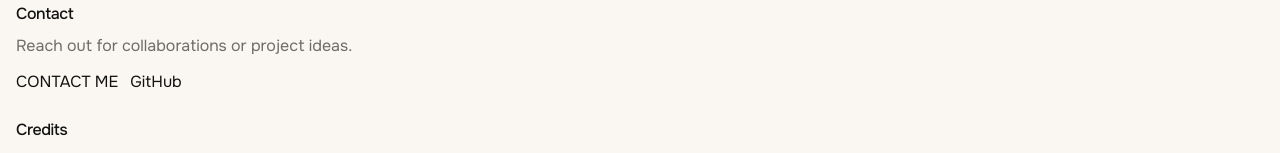
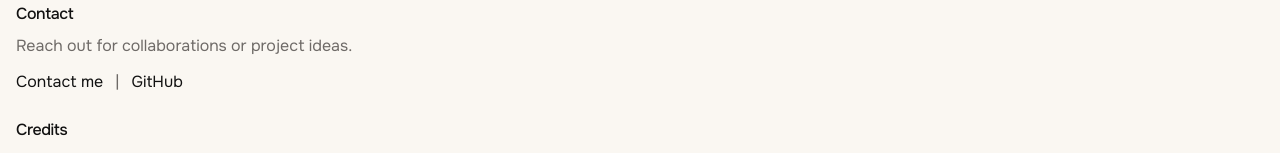
Before and after one commit to Yohvnn/my-onepage-website, a Vue app: page /about in a window 1280 px wide. Shown: the part 422-575 px from the top of the page. Built offline with nearby package versions, Linux system fonts and the light colour scheme; a web font is replaced by a local one.

Commit message:
contact me button

```diff
--- a/src/locales/en.json
+++ b/src/locales/en.json
@@ -5,7 +5,7 @@
     "toolbox": "TOOLS",
     "gallery": "GALLERY",
     "about": "ABOUT",
-    "contact": "CONTACT ME",
+    "contact": "Contact me",
     "goHome": "Go to Home",
     "toggleNavigation": "Toggle navigation"
   },
--- a/src/locales/fr.json
+++ b/src/locales/fr.json
@@ -5,7 +5,7 @@
     "toolbox": "OUTILS",
     "gallery": "GALERIE",
     "about": "À PROPOS",
-    "contact": "CONTACTE",
+    "contact": "Contacte-moi",
     "goHome": "Aller à l'accueil",
     "toggleNavigation": "Basculer la navigation"
   },
--- a/src/views/AboutView.vue
+++ b/src/views/AboutView.vue
@@ -24,8 +24,8 @@ const { t, tm } = useI18n()
       <div>
         <h3 class="font-medium tracking-tight mb-2">{{ t('about.contactTitle') }}</h3>
         <p class="text-base text-muted">{{ t('about.contactText') }}</p>
-        <div class="mt-3 flex gap-3">
-          <a href="mailto:cchongyohann@gmail.com" class="link">{{ t('nav.contact') }}</a>
+        <div class="mt-3 flex gap-3 text-muted">
+          <a href="mailto:cchongyohann@gmail.com" class="link">{{ t('nav.contact') }}</a> |
           <a href="https://github.com/Yohvnn/" target="_blank" rel="noopener" class="link">GitHub</a>
         </div>
       </div>
```
